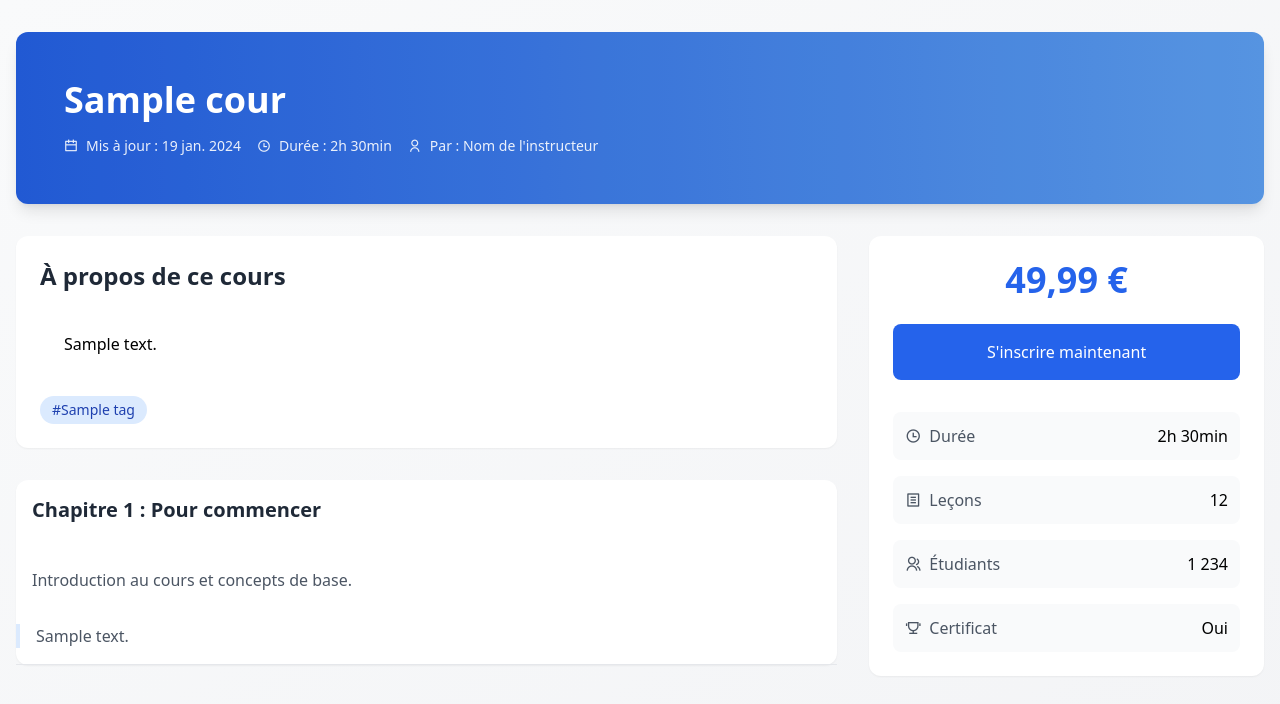
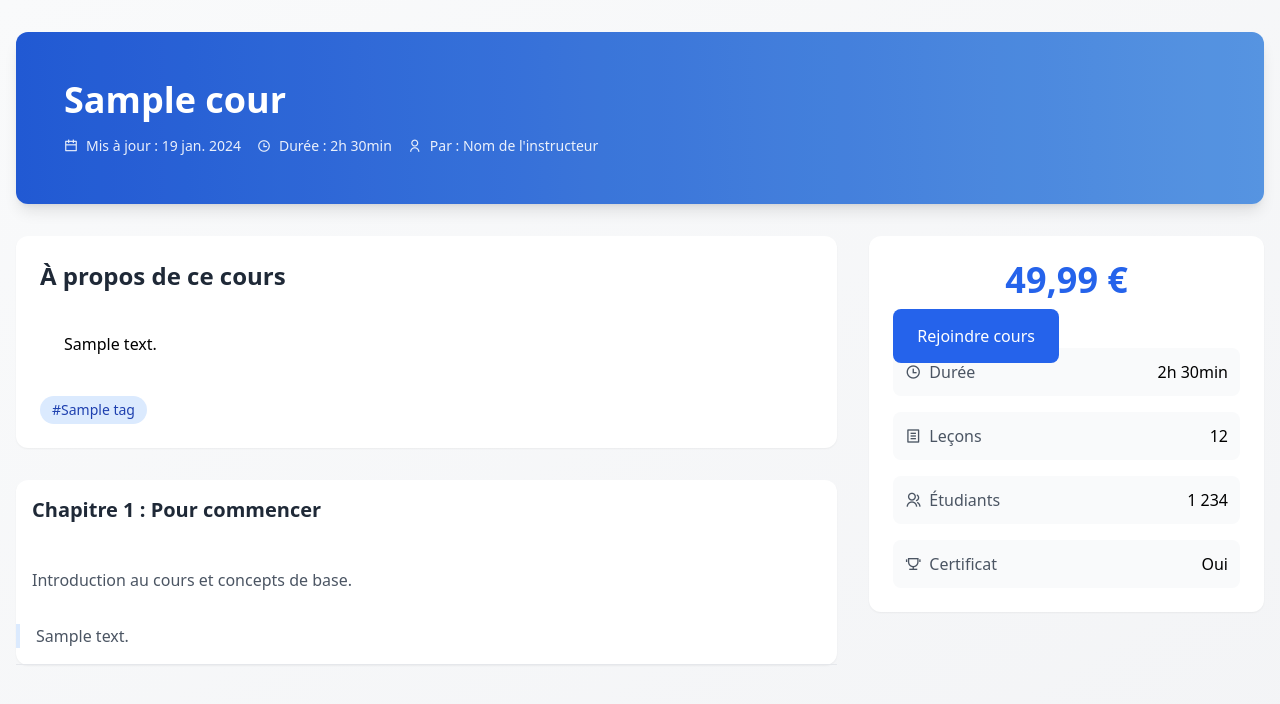
Before and after one commit to elabiad-malika2/Youdemy, a PHP site: page /Etudiant/detailsCours.php?idCours=1 in a window 1280 px wide. Shown: the top 704 px of the page. Run offline with PHP 8.4, Linux system fonts and the light colour scheme; tables that the repository leaves empty hold one stand-in row (values such as "Sample post"); some libraries are stand-ins or nearby versions.

Commit message:
Ajout de fonctionnalite de rejoindre au cours

```diff
--- a/Back-end/Classes/Cours.php
+++ b/Back-end/Classes/Cours.php
@@ -106,6 +106,20 @@ abstract class Cours  {
         return $resultat;
     }
 
+    // Rejoindre Cours :
+    public static function rejoindreCours($idEt,$idC){
+        $pdo = Database::getInstance()->getConnection();
+        $stm=$pdo->prepare("INSERT into etudiant_cours (cours_id,etudiant_cours) values (:idE,:idC)");
+        $stm->bindParam(':idE',$idEt,PDO::PARAM_INT);
+        $stm->bindParam(':idC',$idC,PDO::PARAM_INT);
+        $resultat=$stm->execute();
+        if ($resultat) {
+            return true ;
+        }else {
+            return false ;
+        }
+
+    }
 
     public function modifier() {
         $pdo = Database::getInstance()->getConnection();
--- a/Back-end/Classes/CoursVideo.php
+++ b/Back-end/Classes/CoursVideo.php
@@ -8,8 +8,7 @@ class coursVideo extends Cours{
         parent::__construct($id,$titre,$description,$id_categorie,$image,$enseignant_id,$type);
         $this->video_url = $video_url;
     }
-    public  function ajouter()
-    {
+    public  function ajouter(){
         $type = 'video';
         $this->setType($type);
         $pdo = Database::getInstance()->getConnection();
--- a/Front-end/Etudiant/detailsCours.php
+++ b/Front-end/Etudiant/detailsCours.php
@@ -82,9 +82,9 @@ if (isset($_GET['idCours'])) {
                         <span class="text-4xl font-bold text-blue-600">49,99 €</span>
                     </div>
 
-                    <button class="w-full bg-blue-600 text-white py-4 px-6 rounded-lg hover:bg-blue-700 transition-colors mb-8 font-medium">
-                        S'inscrire maintenant
-                    </button>
+                    <a href="" class="w-full bg-blue-600 text-white py-4 px-6 rounded-lg hover:bg-blue-700 transition-colors mb-8 font-medium">
+                        Rejoindre cours
+                    </a>
 
                     <div class="space-y-4">
                         <div class="flex items-center justify-between p-3 bg-gray-50 rounded-lg">
--- a/Front-end/index.php
+++ b/Front-end/index.php
@@ -9,7 +9,6 @@ $cours = Cours::afficherTous($search, $page, $limit);
 
 // Calculer le nombre total de pages
 $totalCount = Cours::afficherTotalsomme($search);
-var_dump($totalCount);
 $totalPages = ceil($totalCount / $limit);
 ?>
 
```
